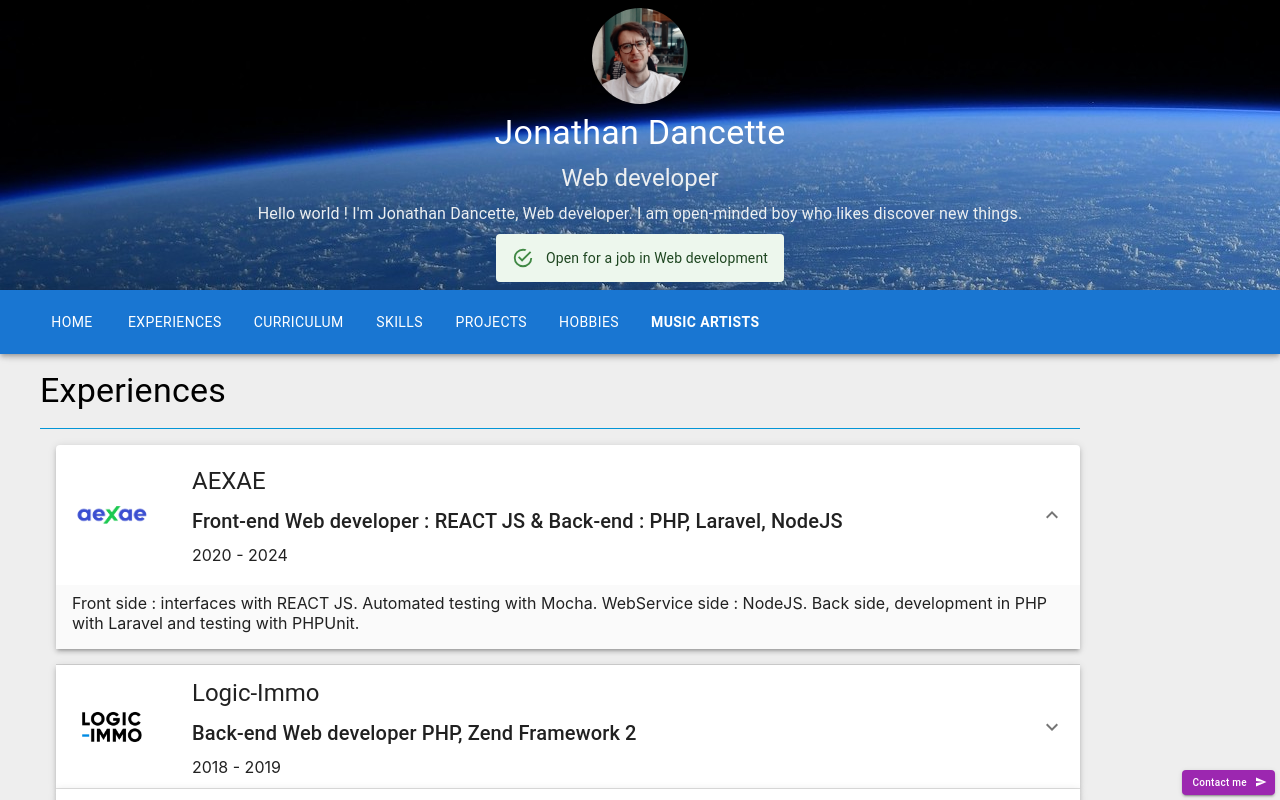
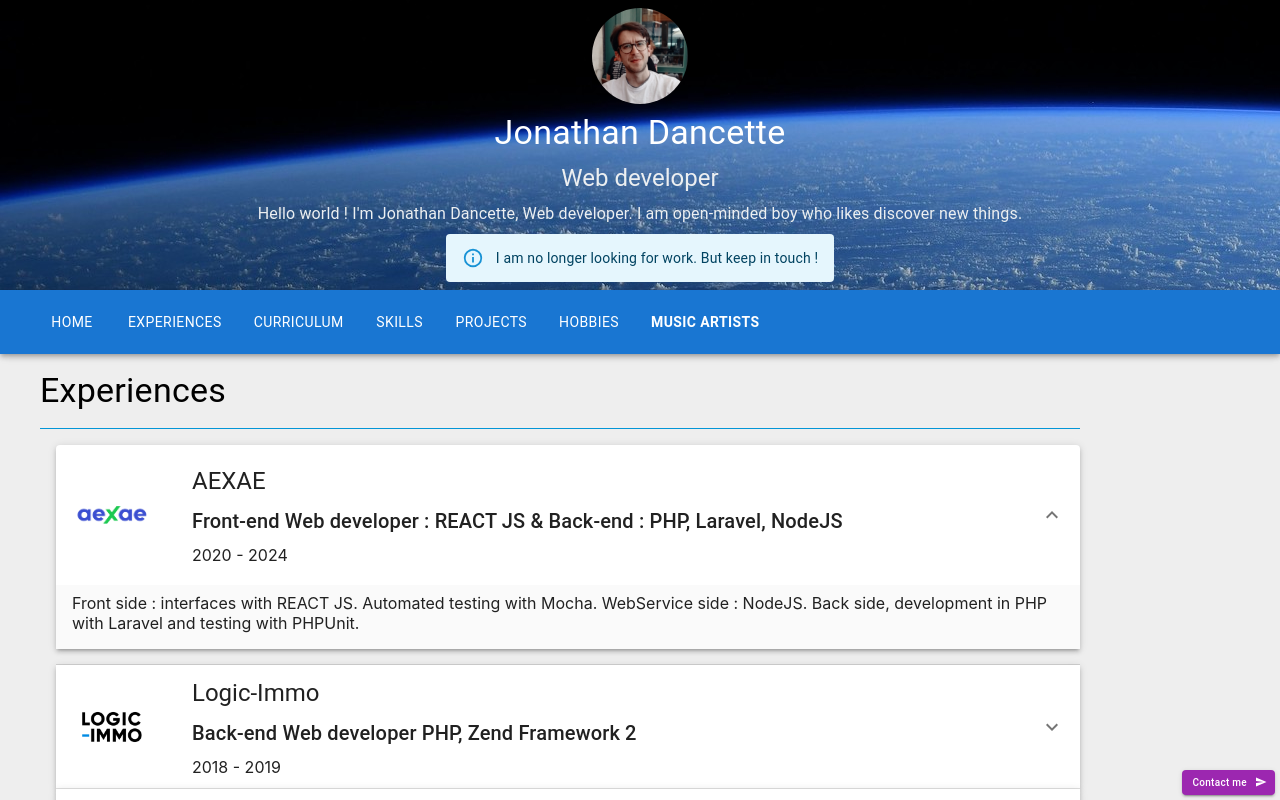
Before and after one commit to MyJooeee/contact-me, a React (Create React App) app: page / in a window 1280 px wide. Shown: the top 800 px of the page. Built offline with nearby package versions, Linux system fonts and the light colour scheme; no server answers.

Commit message:
Job update & link blog

```diff
--- a/src/ContactMe/index.js
+++ b/src/ContactMe/index.js
@@ -219,7 +219,9 @@ const ContactMe = () => {
         <Typography variant="body1" sx={{color: blueGrey[50], textAlign: 'center'}}>
           Hello world ! I'm Jonathan Dancette, Web developer. I am open-minded boy who likes discover new things.
         </Typography>
-        <Alert severity="success">Open for a job in Web development</Alert>
+        <Alert severity="info">
+          I am no longer looking for work. But keep in touch !
+        </Alert>
       </Stack>
       <AppBar position="sticky">
         <Toolbar disableGutters sx={{columnGap: 2, pl: 5, flexWrap: 'wrap'}}>
@@ -477,7 +479,7 @@ const ContactMe = () => {
           }}>
           <Link color='white' target="_blank" variant='caption' href='https://fr.linkedin.com/in/jonathan-dancette-72627a61' underline="none">Linkedin</Link>
           <Link color='white' target="_blank" variant='caption' href='https://github.com/MyJooeee' underline="none">Github</Link>
-          <Link color='white' target="_blank" variant='caption' href='http://hypersciences.space' underline="none">HyperSciences</Link>
+          <Link color='white' target="_blank" variant='caption' href='https://hypersciences.wordpress.com' underline="none">HyperSciences</Link>
         </Stack>
         <Stack
           direction="row"
```
